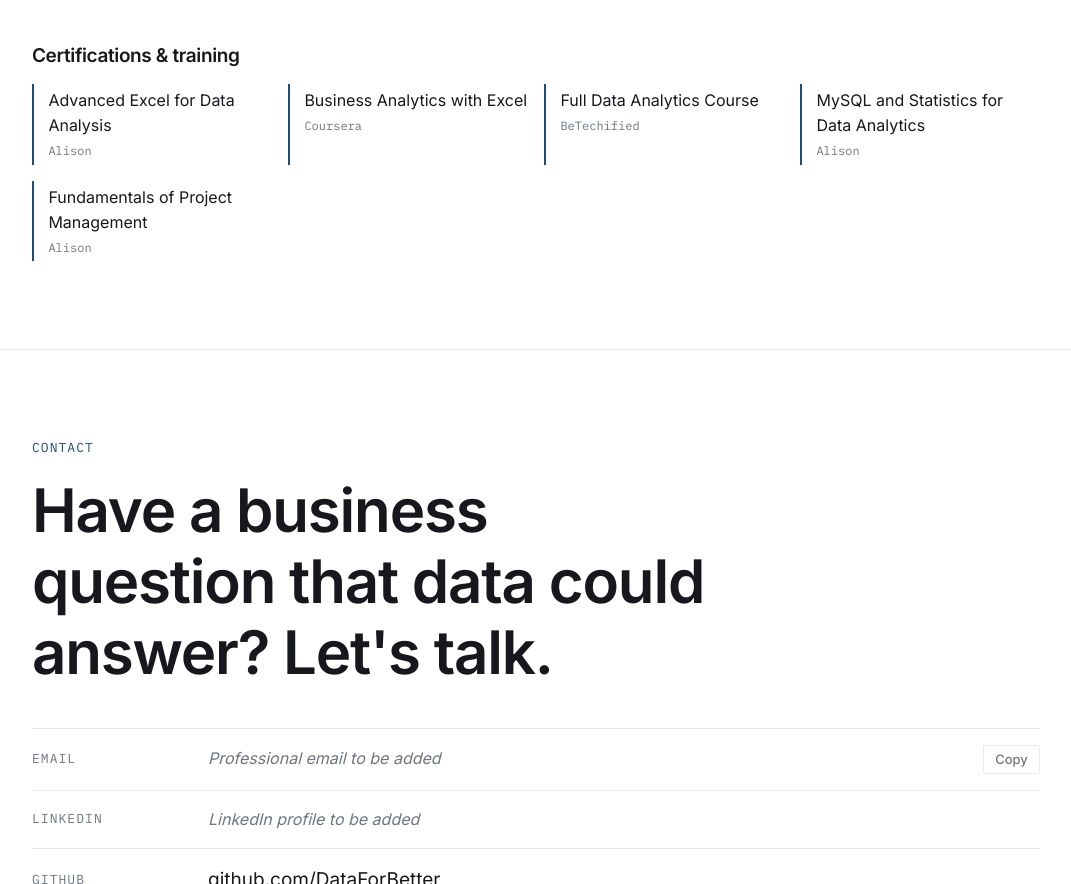
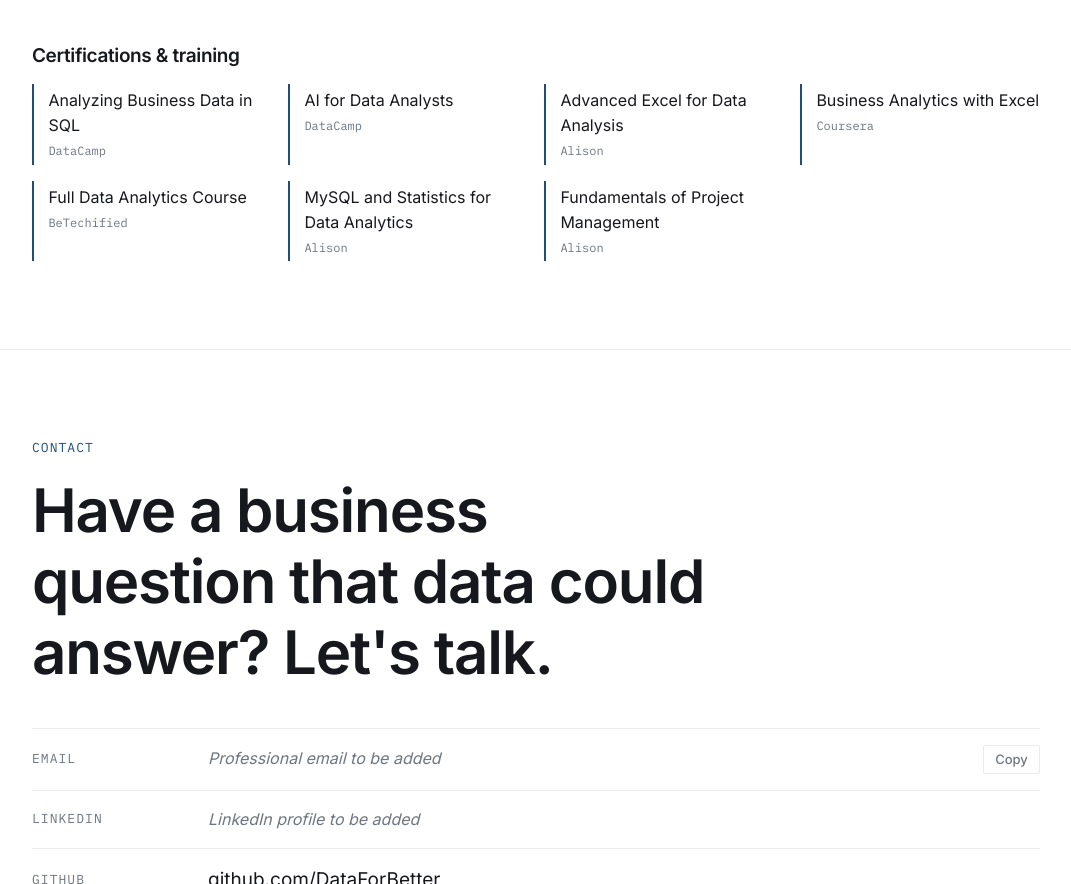
Before and after one commit to DataForBetter/DataForBetter.github.io, a plain HTML site: page index.html in a window 1280 px wide. Shown: the part 5074-5958 px from the top of the page, without its empty margins (104-1175 px from the left). Drawn offline with Linux system fonts and the light colour scheme.

Commit message:
Add the two DataCamp certificates

```diff
--- a/index.html
+++ b/index.html
@@ -434,6 +434,8 @@ footer .wrap{display:flex;justify-content:space-between;flex-wrap:wrap;gap:1rem}
       <div class="certs">
         <h3 style="font-size:var(--step-1)">Certifications &amp; training</h3>
         <ul class="cert-list">
+          <li>Analyzing Business Data in SQL<span class="issuer">DataCamp</span></li>
+          <li>AI for Data Analysts<span class="issuer">DataCamp</span></li>
           <li>Advanced Excel for Data Analysis<span class="issuer">Alison</span></li>
           <li>Business Analytics with Excel<span class="issuer">Coursera</span></li>
           <li>Full Data Analytics Course<span class="issuer">BeTechified</span></li>
```
